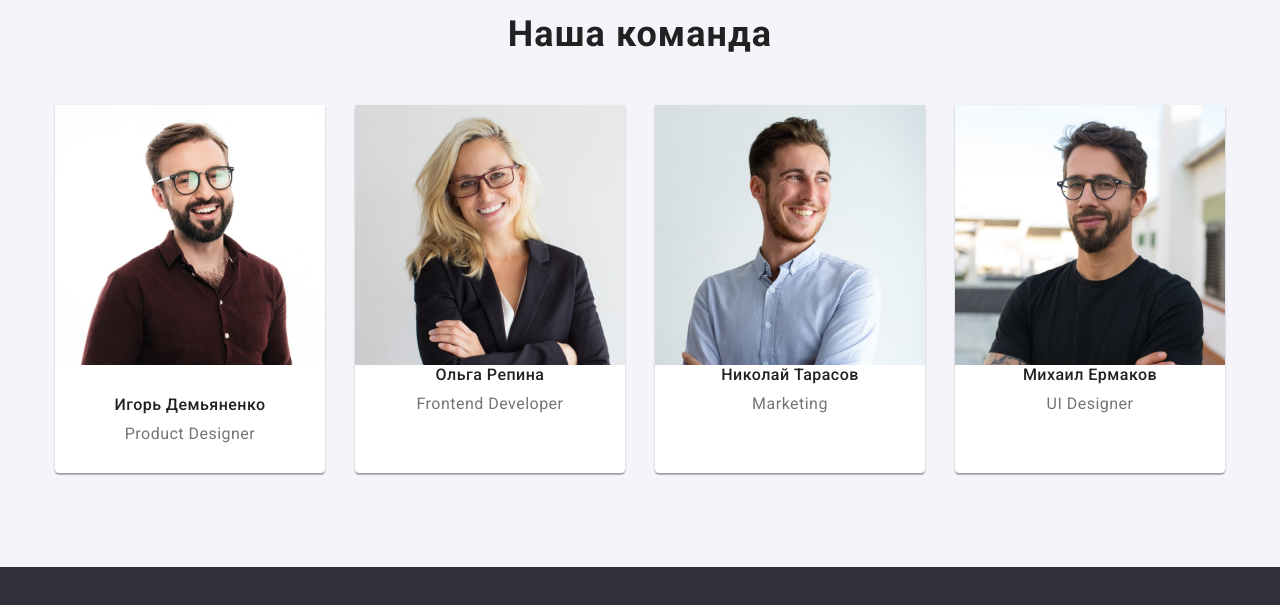
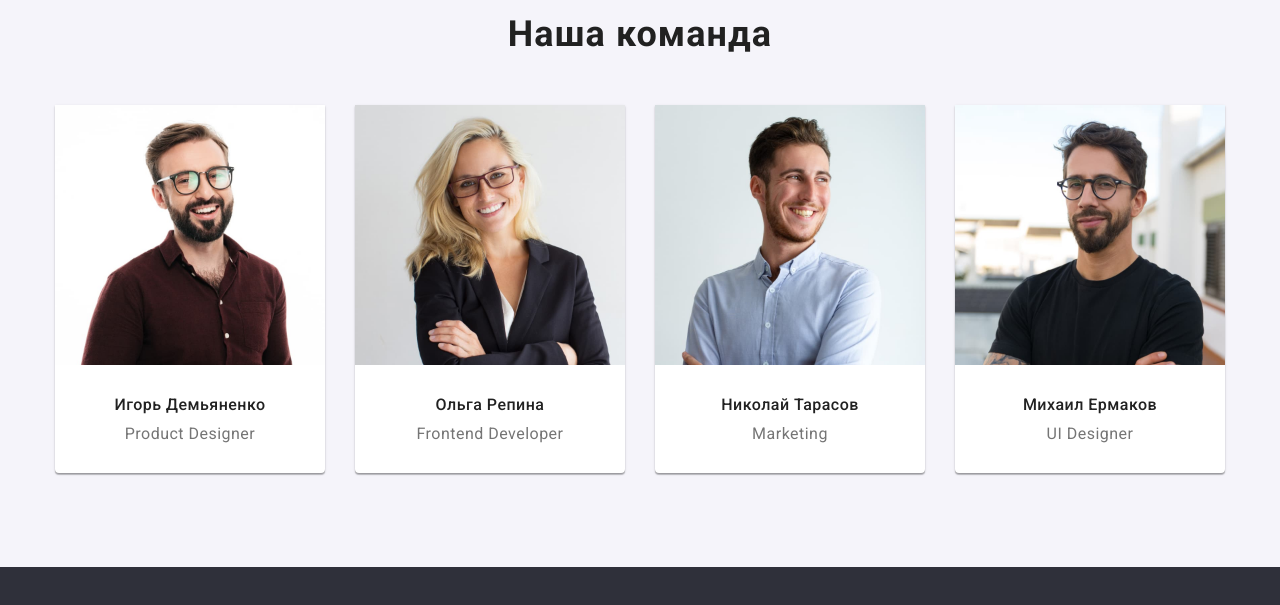
Before and after one commit to O-Lana/goit-markup-hw-03, a plain HTML site: page index.html in a window 1280 px wide. Shown: the part 1528-2133 px from the top of the page. Drawn offline with nearby package versions, Linux system fonts and the light colour scheme; files whose address does not match are found by name.

Commit message:
фиксит описание нашей команды

```diff
--- a/index.html
+++ b/index.html
@@ -159,9 +159,11 @@
                 width="270"
                 height="260"
               />
+              <div class="team-container">
               <h3 class="team-player">Ольга Репина</h3>
               <p class="team-position" lang="en">Frontend Developer</p>
-            </li>
+            </div>
+          </li>
             <li class="team-item">
               <img
                 class="team-img"
@@ -170,8 +172,10 @@
                 width="270"
                 height="260"
               />
+              <div class="team-container">
               <h3 class="team-player">Николай Тарасов</h3>
               <p class="team-position" lang="en">Marketing</p>
+            </div>
             </li>
             <li class="team-item">
               <img
@@ -181,8 +185,10 @@
                 width="270"
                 height="260"
               />
+              <div class="team-container">
               <h3 class="team-player">Михаил Ермаков</h3>
               <p class="team-position" lang="en">UI Designer</p>
+            </div>
             </li>
           </ul>
         </div>
```
